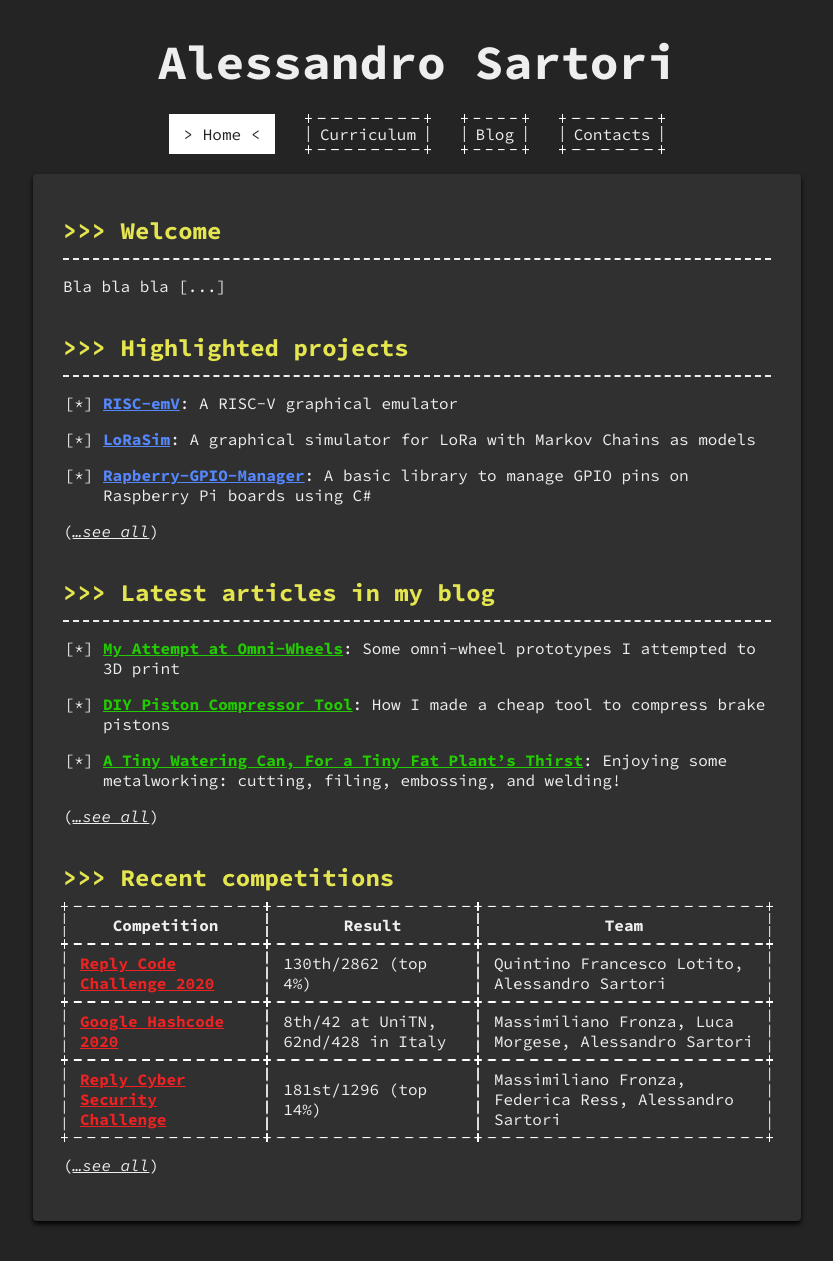
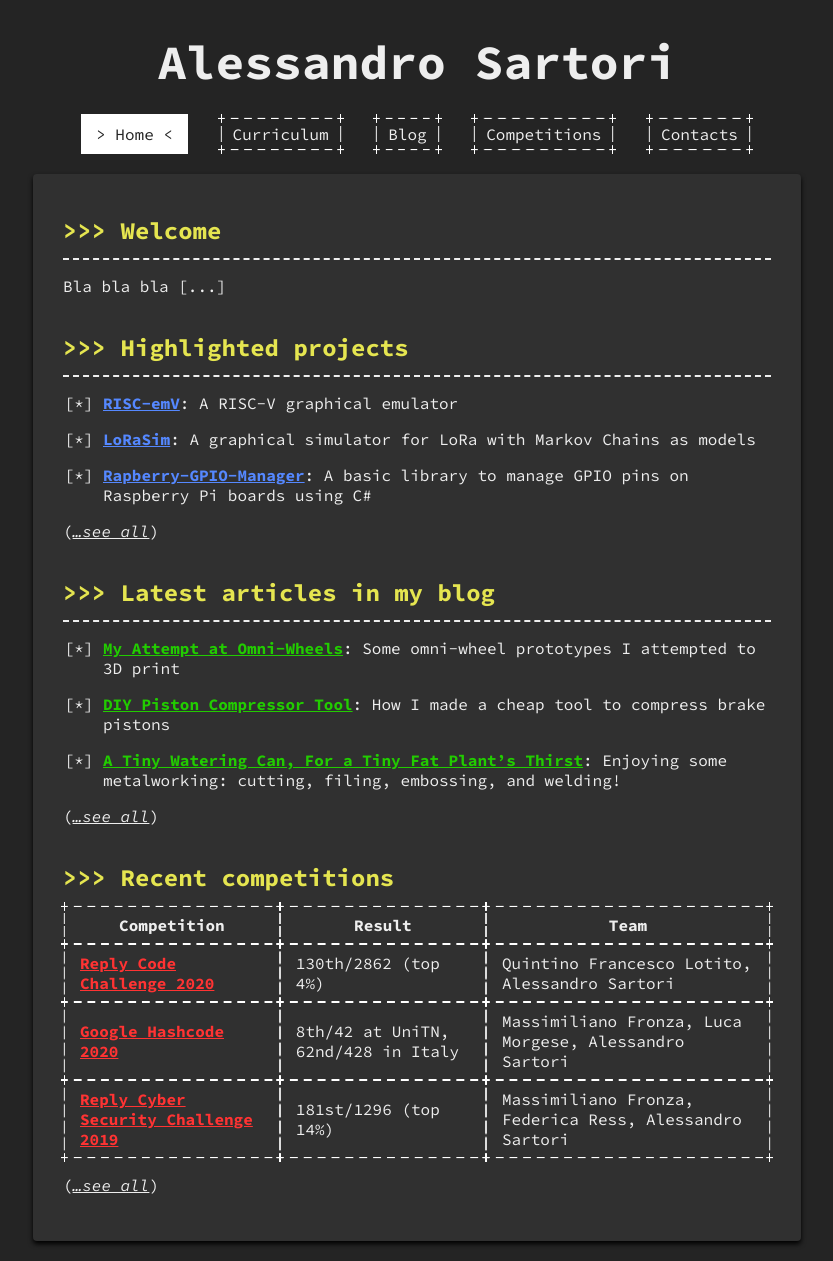
Before and after one commit to AlexSartori/alexsartori.github.io, a Jekyll site: the page built from index.md, in a window 1280 px wide. Shown: the whole page, without its empty margins (223-1056 px from the left). Built offline with Jekyll 4.4.1, drawn with Linux system fonts in a browser that asks for light colours.

Commit message:
Add /competitions page

```diff
--- a/_data/competitions.yml
+++ b/_data/competitions.yml
@@ -8,12 +8,12 @@
   result: "8th/42 at UniTN, 62nd/428 in Italy"
   team: "Massimiliano Fronza, Luca Morgese, Alessandro Sartori"
 
-- name: "Reply Cyber Security Challenge"
+- name: "Reply Cyber Security Challenge 2019"
   url: https://challenges.reply.com/
   result: "181st/1296 (top 14%)"
   team: "Massimiliano Fronza, Federica Ress, Alessandro Sartori"
 
-- name: "Campionato Universitario Makers"
+- name: "Campionato Universitario Makers 2019"
   url: https://campunimakers.it/
   result: "3rd Prize"
   team: "Federica Ress, Alessandro Sartori, Alberto Zabeo"
--- a/_data/navbar.yml
+++ b/_data/navbar.yml
@@ -4,5 +4,7 @@
   url: /cv
 - name: Blog
   url: /blog
+- name: Competitions
+  url: /competitions
 - name: Contacts
   url: /contact
--- a/css/variables.scss
+++ b/css/variables.scss
@@ -3,7 +3,7 @@
 $bg-color-1: #242424;
 $bg-color-2: #303030;
 $fg-color: #EEE;
-$fg-accent-red: #E22;
+$fg-accent-red: #F33;
 $fg-accent-green: #2C0;
 $fg-accent-yellow: #E5E550;
 $fg-accent-purple: #E0E;
```
Also changed, not shown: competitions.md (added, +16 -0 lines).
